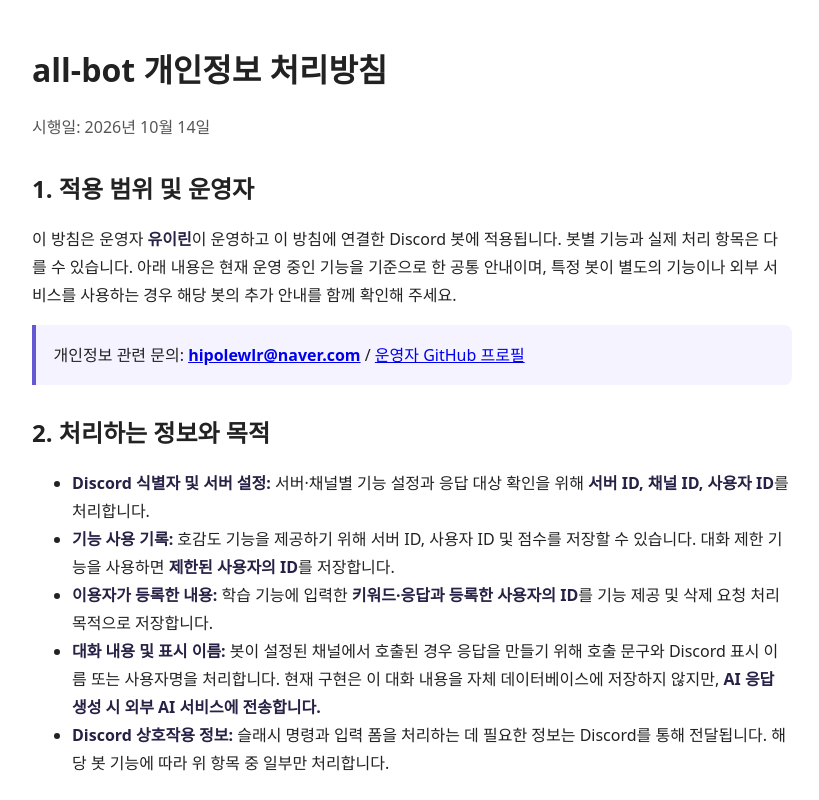
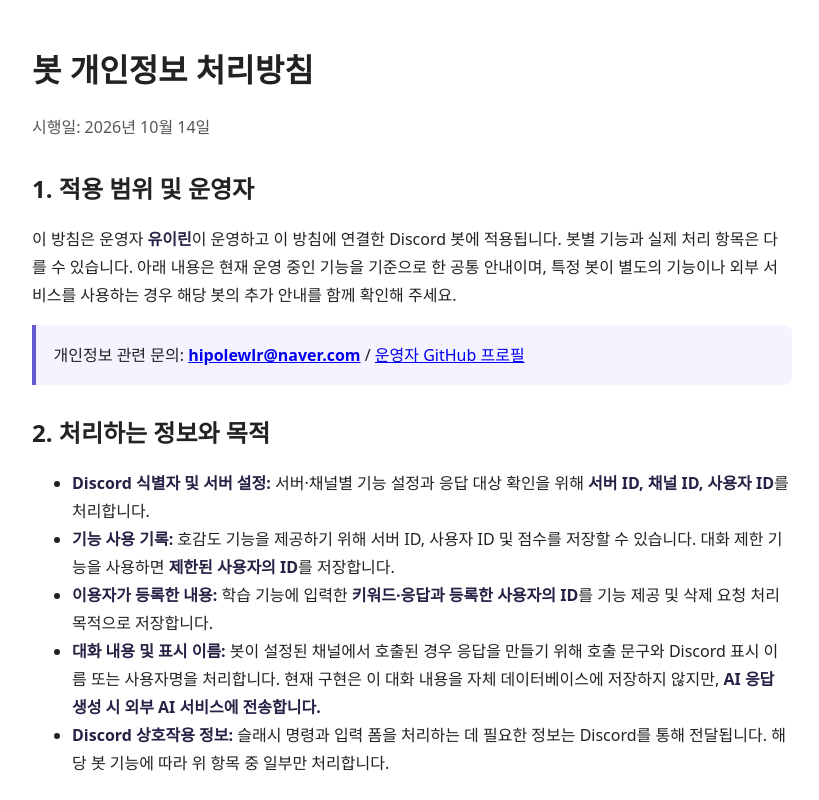
Before and after one commit to hA2Rin/irinibot, a website: page site/all-bot-privacy-policy/index.html in a window 1280 px wide. Shown: the top 800 px of the page, without its empty margins (228-1047 px from the left). Drawn offline with Linux system fonts and the light colour scheme.

Commit message:
Rename privacy policy title to Bot

```diff
--- a/site/all-bot-privacy-policy/index.html
+++ b/site/all-bot-privacy-policy/index.html
@@ -4,7 +4,7 @@
   <meta charset="utf-8">
   <meta name="viewport" content="width=device-width, initial-scale=1">
   <meta name="description" content="유이린이 운영하는 Discord 봇의 공통 개인정보 처리방침입니다.">
-  <title>all-bot 개인정보 처리방침</title>
+  <title>봇 개인정보 처리방침</title>
   <style>
     body { max-width: 760px; margin: 3rem auto; padding: 0 1.25rem; color: #222; font: 1rem/1.75 system-ui, sans-serif; }
     h1, h2 { line-height: 1.35; }
@@ -16,7 +16,7 @@
 </head>
 <body>
   <main>
-    <h1>all-bot 개인정보 처리방침</h1>
+    <h1>봇 개인정보 처리방침</h1>
     <p class="updated">시행일: 2026년 10월 14일</p>
 
     <h2>1. 적용 범위 및 운영자</h2>
```
